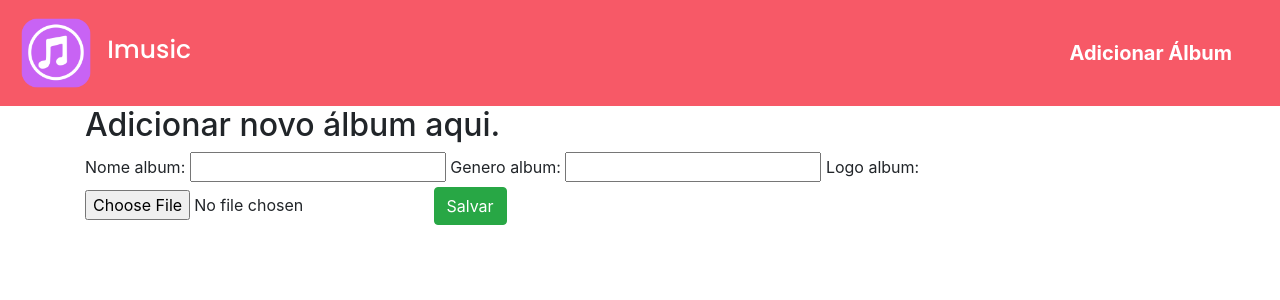
After one commit to Flaviohmm/imobi-django, a Django app: a page that uses templates/base.html in a window 1280 px wide. The commit adds this page. Shown: the top 300 px of the page. Run offline with Django 4.2, Linux system fonts and the light colour scheme; a user stored in the database is signed in; data comes from the database, SQL or seed files in the repository; both versions use the stored data as it was after the commit; some libraries are stand-ins or nearby versions.

Commit message:
Adicinando os álbuns

```diff
--- /dev/null
+++ b/plataforma/forms.py
@@ -0,0 +1,19 @@
+from django.contrib.auth.models import User
+from django import forms
+from django.contrib.auth.forms import UserCreationForm
+
+from .models import Album, Musica
+
+
+class NovoAlbumForm(forms.ModelForm):
+
+    class Meta:
+        model = Album
+        fields = ('nome_album', 'genero_album', 'logo_album')
+
+
+class NovaMusicaForm(forms.ModelForm):
+
+    class Meta:
+        model = Musica
+        fields = ('nome_musica', 'arquivo_musica')
--- /dev/null
+++ b/plataforma/templates/criar_novo_album.html
@@ -0,0 +1,22 @@
+{% extends 'base.html' %}
+
+{% load static %}
+
+{% load bootstrap %}
+
+{% block 'head' %}
+    <link rel="stylesheet" href="{% static 'plataforma/css/home.css' %}">
+{% endblock 'head' %}
+
+{% block 'titulo' %}Criar novo álbum{% endblock 'titulo' %}
+
+{% block 'body' %}
+    <div class="container">
+        <h2>Adicionar novo álbum aqui.</h2>
+        <form method="POST" enctype="multipart/form-data">
+            {% csrf_token %}
+            {{ form|bootstrap }}
+            <button class="save btn btn-success" type="submit">Salvar</button>
+        </form>
+    </div>
+{% endblock 'body' %}
--- a/plataforma/templates/home.html
+++ b/plataforma/templates/home.html
@@ -15,12 +15,14 @@
             {% for album in albuns %}
                 <li>
                     <span>
-                        <a href="#" class="home-a">
+                        <a href="{% url 'plataforma:detalhe_album' username=album.artista_album album=album.nome_album %}" class="home-a">
                             <img src="{{album.logo_album.url}}" style="width:100px">
                         </a>
                     </span>
                     <span style="color: #007bff">{{album.nome_album}} by</span>
-                    <a href="#" class="home-a">{{album.artista_album}}</a>
+                    <a href="{% url 'plataforma:detalhe_perfil' username=album.nome_album %}" class="home-a">
+                        {{album.artista_album}}
+                    </a>
                 </li>
                 <hr>
             {% endfor %}
--- a/plataforma/urls.py
+++ b/plataforma/urls.py
@@ -1,7 +1,17 @@
 from django.urls import path
 from . import views
 
+app_name = 'plataforma'
+urlpatterns = [
+    # home /
+    path('', views.home, name="home"),
 
-urlpatterns = [
-    path('', views.home, name="home"),
+    # detalhe_perfil /@username/
+    path('@<str:username>/', views.detalhe_perfil, name="detalhe_perfil"),
+
+    # adicionar novo álbum /@username/adicionar
+    path('@<str:username>/adicionar/', views.adicionar_album, name="adicionar_album"),
+
+    # página de detalhes do álbum /@username/album/nome_album
+    path('@<str:username>/album/<str:album>/', views.detalhe_album, name="detalhe_album"),
 ]
--- a/plataforma/views.py
+++ b/plataforma/views.py
@@ -1,3 +1,4 @@
+import django
 from django.shortcuts import (
     render,
     get_object_or_404,
@@ -8,8 +9,10 @@ from django.http import HttpResponse
 from django.contrib.auth.models import User
 from django.contrib.auth import login
 from django import forms
+from django.utils import timezone
 
 from .models import Album, Musica
+from .forms import NovoAlbumForm, NovaMusicaForm
 
 # Create your views here.
 
@@ -19,3 +22,44 @@ def home(request):
     # Mostrar todos os álbuns em ordem cronológica de upload
     albuns = Album.objects.all()
     return render(request, 'home.html', {'albuns': albuns})
+
+
+@login_required(login_url='/auth/login')
+def detalhe_perfil(request, username):
+    # Mostrar todos os álbuns do artista
+    albuns = get_object_or_404(User, username=username)
+    albuns = albuns.albuns.all()
+    return render(request, 'informacao_artista.html', {'albuns': albuns, 'username': username})
+
+
+@login_required(login_url='/auth/login')
+def adicionar_album(request, username):
+    user = get_object_or_404(User, username=username)
+    # Somente o usuário conectado no momento pode adicionar o álbum, senão será redirecionado para a página inicial.
+    if user == request.user:
+        if request.method == 'POST':
+            form = NovoAlbumForm(request.POST, request.FILES)
+            if form.is_valid():
+                album = Album.objects.create(
+                    logo_album = form.cleaned_data.get('logo_album'),
+                    nome_album = form.cleaned_data.get('nome_album'),
+                    genero_album = form.cleaned_data.get('genero_album'),
+                    carregado_em = timezone.now(),
+                    artista_album = request.user
+                )
+                return redirect('plataforma:detalhe_perfil', username=request.user)
+        else:
+            form = NovoAlbumForm()
+        return render(request, 'criar_novo_album.html', {'form': form})
+    else:
+        return redirect('plataforma:detalhe_perfil', username=user)
+
+
+@login_required(login_url='/auth/login')
+def detalhe_album(request, username, album):
+    # Mostre os detalhes do álbum aqui. detalhes do único álbum.
+    album = get_object_or_404(Album, nome_album=album)
+    musicas = get_object_or_404(User, username=username)
+    musicas = musicas.albuns.get(nome_album=str(album))
+    musicas = musicas.musicas.all()
+    return render(request, 'informacao_album.html', {'musicas': musicas, 'album': album, 'username': username})
--- a/templates/base.html
+++ b/templates/base.html
@@ -17,7 +17,7 @@
 
     {% if user.is_authenticated %}
         <nav class="navbar navbar-expand-lg navbar-dark bg_navbar">
-            <a href="#" class="navbar-brand">
+            <a href="{% url 'plataforma:home' %}" class="navbar-brand">
                 <img src="{% static 'plataforma/img/logo.png' %}" width="80">&nbsp
                 <h3 class="font_logo">Imusic</h3>
             </a>
@@ -29,7 +29,7 @@
             <div class="collapse navbar-collapse" id="navbarCollapse">
                 <ul class="navbar-nav ml-auto">
                     <li class="nav-item active">
-                        <a href="#" class="nav-link lead mr-4 font-weight-bold">Adicionar Álbum</a>
+                        <a href="{% url 'plataforma:adicionar_album' user%}" class="nav-link lead mr-4 font-weight-bold">Adicionar Álbum</a>
                     </li>
                 </ul>
             </div>
```
Also changed, not shown: db.sqlite3, media/user_3/tagalog-christian-song.jpg (added), plataforma/templates/informacao_album.html (added), plataforma/templates/informacao_artista.html (added).
